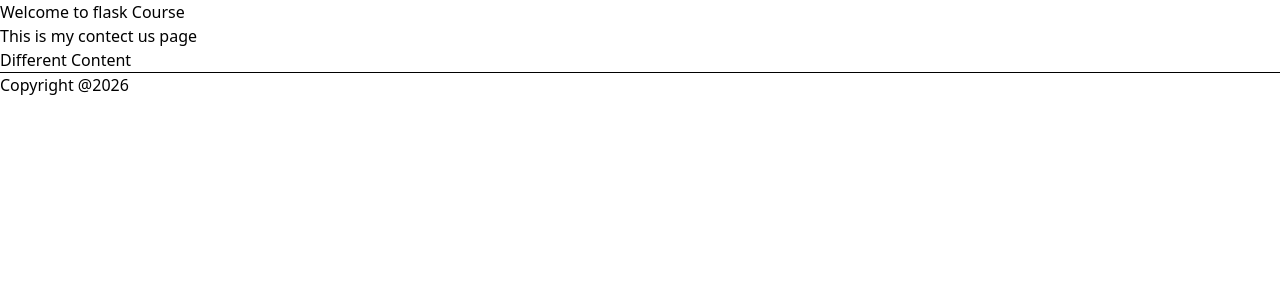
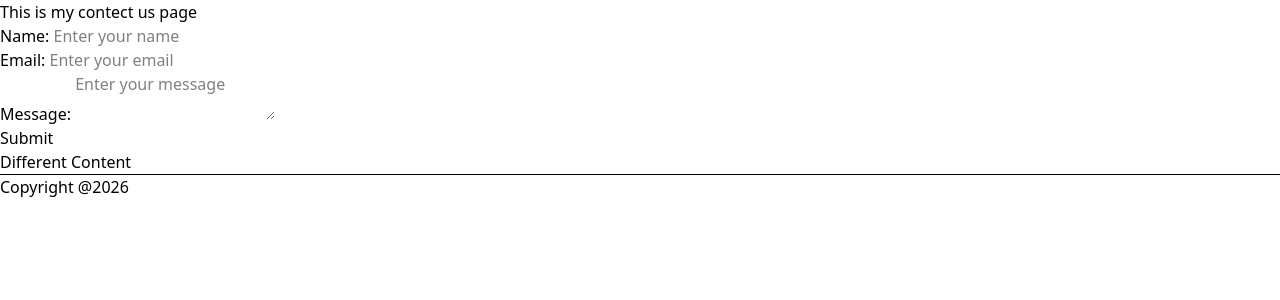
Before and after one commit to Roshni-Maurya/Flask-Beginner, a Flask app: page /contact in a window 1280 px wide. Shown: the part 50-350 px from the top of the page. Run offline with Flask 3, Linux system fonts and the light colour scheme.

Commit message:
Creating HTML from

```diff
--- a/templates/contact.html
+++ b/templates/contact.html
@@ -1,5 +1,19 @@
 {% extends "base.html" %}
 {% block content %}
-<h1>Welcome to flask Course</h1>
+
 <h1>This is my contect us page</h1>
+<form action="/contect" method='POST'>
+    <div>
+        <label> Name: </label>
+        <input type="text" name="username" placeholder="Enter your name">
+        <br>
+        <label> Email: </label>
+        <input type="email" name="email" placeholder="Enter your email">
+        <br>
+        <label> Message: </label>
+        <textarea name="message" placeholder="Enter your message"></textarea>
+        <br>
+        <button type="submit">Submit</button>
+    </div>
+</form>
 {% endblock %}
```
